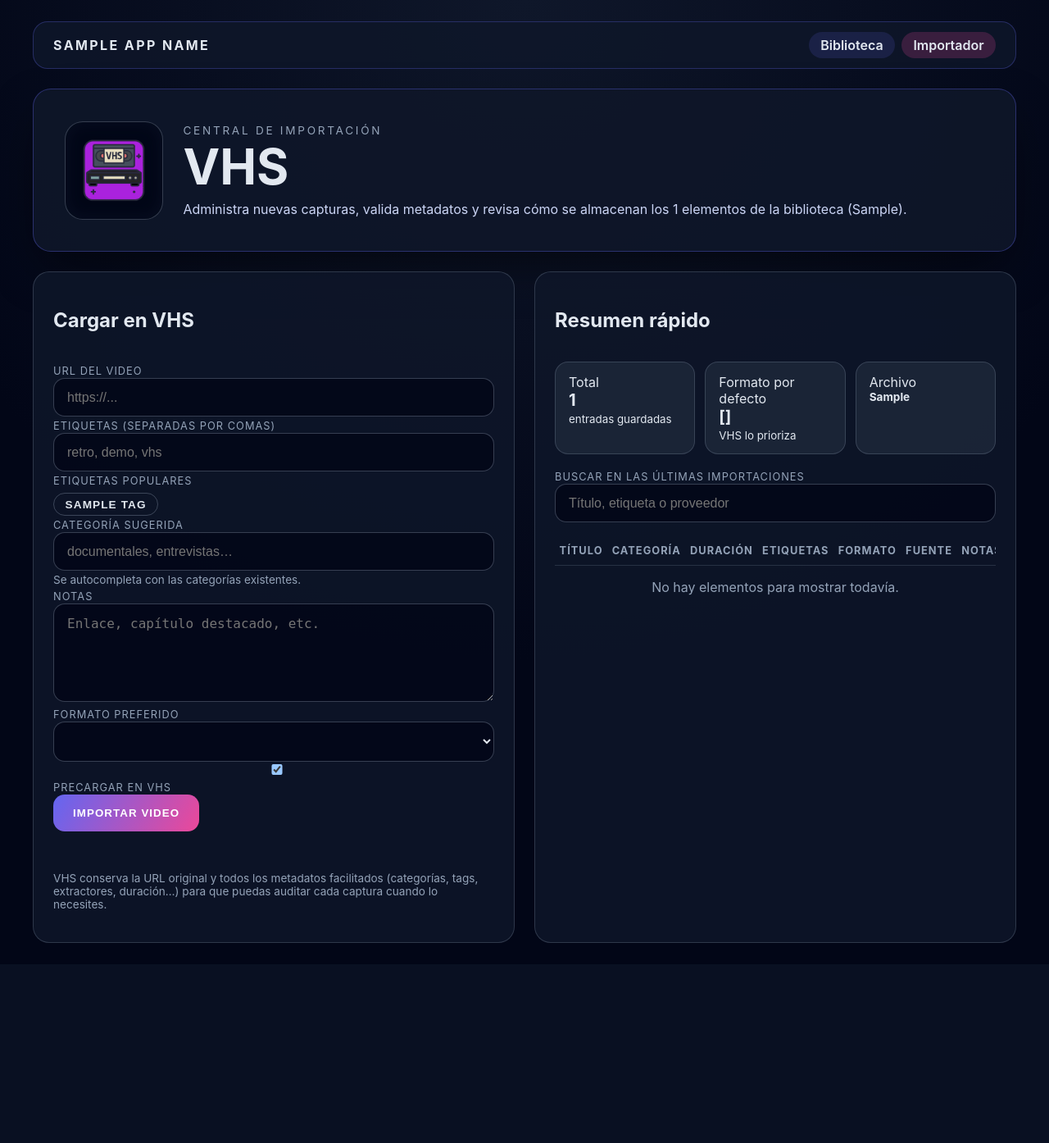
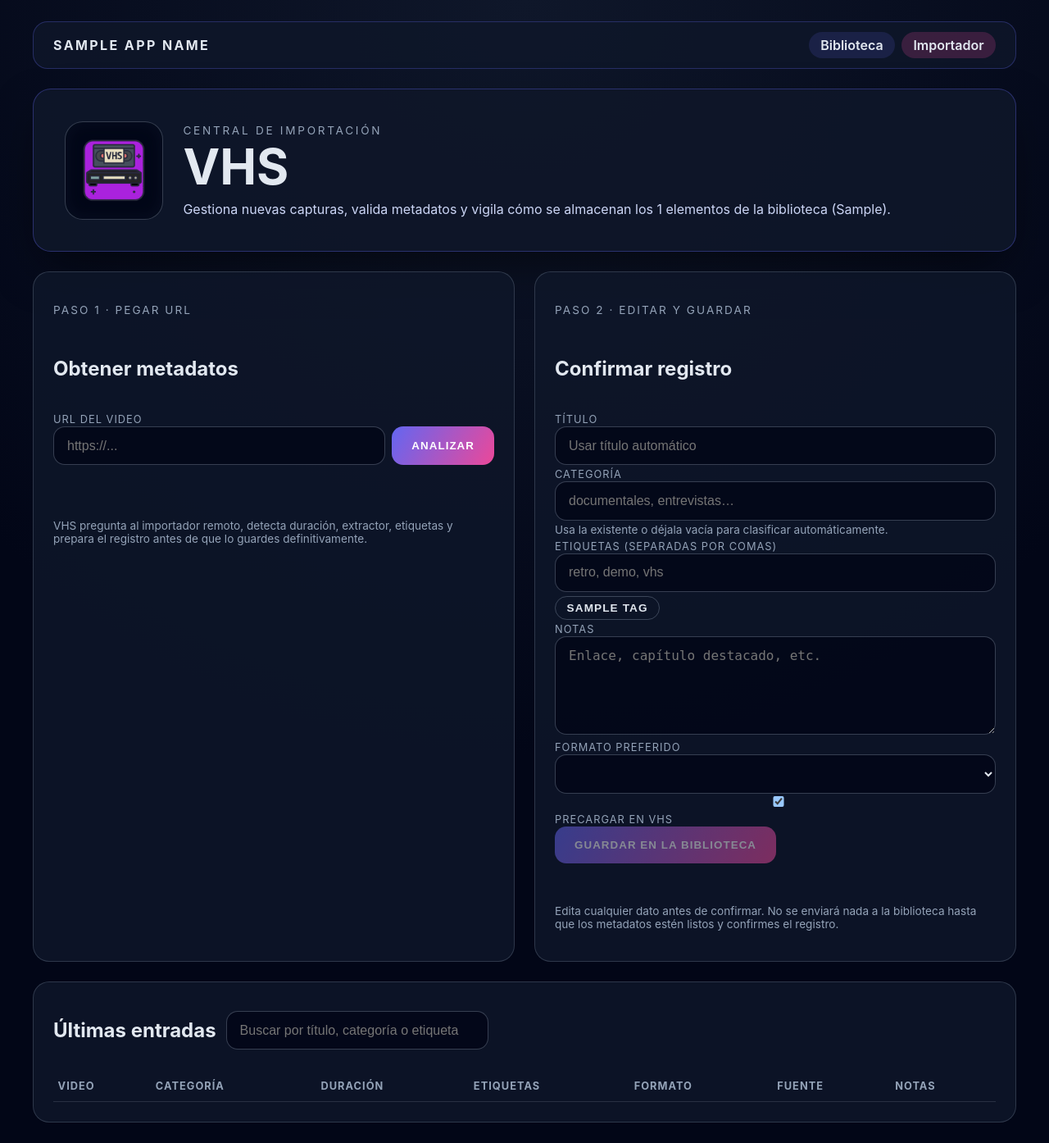
Before and after one commit to successbyfailure/Videorama, a Python web app: template templates/import_manager.html in a window 1280 px wide. Shown: the whole page at 82% size. Before the commit the page ends 1150 px from the top, so only its background shows below. Run offline with Jinja, Linux system fonts and the light colour scheme; the template is opened without the code that fills it: most values are stand-ins (such as "Sample title", 1, 10 or a date in 2020); lists and menus that the app fills with data are empty.

Commit message:
Revamp importer workflow

```diff
--- a/templates/import_manager.html
+++ b/templates/import_manager.html
@@ -108,7 +108,7 @@
       .panels {
         display: grid;
         gap: 1.5rem;
-        grid-template-columns: repeat(auto-fit, minmax(300px, 1fr));
+        grid-template-columns: repeat(auto-fit, minmax(320px, 1fr));
       }
       .panel {
         border-radius: 20px;
@@ -166,24 +166,20 @@
         background: linear-gradient(120deg, #6366f1, #ec4899);
         color: white;
       }
+      button:disabled {
+        opacity: 0.5;
+        cursor: not-allowed;
+      }
       .status-line {
         min-height: 1.25rem;
         font-size: 0.9rem;
       }
-      .library-meta {
-        display: grid;
-        grid-template-columns: repeat(auto-fit, minmax(140px, 1fr));
-        gap: 0.75rem;
+      .hint {
+        font-size: 0.85rem;
+        color: #94a3b8;
       }
-      .stat {
-        background: rgba(30, 41, 59, 0.8);
-        border-radius: 16px;
-        padding: 0.85rem 1rem;
-        border: 1px solid rgba(148, 163, 184, 0.25);
-      }
-      .stat strong {
-        display: block;
-        font-size: 1.25rem;
+      .table-wrapper {
+        overflow-x: auto;
       }
       table {
         width: 100%;
@@ -202,23 +198,11 @@
         letter-spacing: 0.08em;
         color: #94a3b8;
       }
-      .table-wrapper {
-        overflow-x: auto;
-      }
       .notes-cell {
         max-width: 220px;
         white-space: nowrap;
         text-overflow: ellipsis;
         overflow: hidden;
-      }
-      .empty-state {
-        text-align: center;
-        padding: 1rem;
-        color: #94a3b8;
-      }
-      .hint {
-        font-size: 0.85rem;
-        color: #94a3b8;
       }
       .source-cell a {
         color: #38bdf8;
@@ -226,6 +210,64 @@
       }
       .source-cell small {
         display: block;
+        color: #94a3b8;
+      }
+      .search-row {
+        display: flex;
+        flex-wrap: wrap;
+        gap: 0.75rem;
+        align-items: center;
+      }
+      .search-row input[type='search'] {
+        max-width: 320px;
+      }
+      .metadata-preview {
+        display: flex;
+        gap: 1rem;
+        padding: 1rem;
+        border-radius: 18px;
+        border: 1px solid rgba(99, 102, 241, 0.4);
+        background: rgba(15, 23, 42, 0.75);
+        align-items: center;
+      }
+      .metadata-preview.hidden {
+        display: none;
+      }
+      .metadata-preview img {
+        width: 140px;
+        height: 90px;
+        object-fit: cover;
+        border-radius: 12px;
+        border: 1px solid rgba(148, 163, 184, 0.35);
+        background: #020617;
+      }
+      .metadata-preview .meta-text {
+        display: flex;
+        flex-direction: column;
+        gap: 0.35rem;
+      }
+      .metadata-preview .meta-text h3 {
+        margin: 0;
+        font-size: 1.2rem;
+      }
+      .metadata-preview .meta-text span {
+        color: #94a3b8;
+        font-size: 0.9rem;
+      }
+      .metadata-preview .badge {
+        display: inline-flex;
+        align-items: center;
+        gap: 0.35rem;
+        padding: 0.25rem 0.7rem;
+        border-radius: 999px;
+        border: 1px solid rgba(148, 163, 184, 0.35);
+        font-size: 0.8rem;
+        color: #cbd5f5;
+      }
+      .steps-label {
+        font-size: 0.85rem;
+        text-transform: uppercase;
+        letter-spacing: 0.15em;
         color: #94a3b8;
       }
     </style>
@@ -248,26 +290,61 @@
             <p class="eyebrow">Central de importación</p>
             <h1>VHS</h1>
             <p>
-              Administra nuevas capturas, valida metadatos y revisa cómo se almacenan los {{ library_count }} elementos de
-              la biblioteca ({{ library_path }}).
+              Gestiona nuevas capturas, valida metadatos y vigila cómo se almacenan los {{ library_count }} elementos de la
+              biblioteca ({{ library_path }}).
             </p>
           </div>
         </div>
       </header>
       <div class="panels">
+        <section class="panel" id="probe-panel">
+          <p class="steps-label">Paso 1 · pegar URL</p>
+          <h2>Obtener metadatos</h2>
+          <form id="probe-form">
+            <label for="probe-url">URL del video</label>
+            <div style="display: flex; gap: 0.5rem; flex-wrap: wrap">
+              <input id="probe-url" type="url" placeholder="https://..." required style="flex: 1 1 220px" />
+              <button type="submit" style="flex: 0 0 auto">Analizar</button>
+            </div>
+          </form>
+          <div class="status-line" id="probe-status"></div>
+          <div class="metadata-preview hidden" id="metadata-preview">
+            <img id="preview-thumb" src="/assets/LogoVHS.png" alt="Miniatura" />
+            <div class="meta-text">
+              <h3 id="preview-title">Título del video</h3>
+              <span id="preview-details"></span>
+              <div class="badge" id="preview-meta"></div>
+            </div>
+          </div>
+          <p class="hint">
+            VHS pregunta al importador remoto, detecta duración, extractor, etiquetas y prepara el registro antes de que lo
+            guardes definitivamente.
+          </p>
+        </section>
         <section class="panel">
-          <h2>Cargar en VHS</h2>
+          <p class="steps-label">Paso 2 · editar y guardar</p>
+          <h2>Confirmar registro</h2>
           <form id="import-form">
+            <input type="hidden" id="url-input" name="url" />
             <div>
-              <label for="url-input">URL del video</label>
-              <input id="url-input" name="url" type="url" placeholder="https://..." required />
+              <label for="title-input">Título</label>
+              <input id="title-input" name="title" type="text" placeholder="Usar título automático" />
+            </div>
+            <div>
+              <label for="category-input">Categoría</label>
+              <input
+                id="category-input"
+                name="category"
+                type="text"
+                list="category-options"
+                placeholder="documentales, entrevistas…"
+                autocomplete="off"
+              />
+              <small class="hint">Usa la existente o déjala vacía para clasificar automáticamente.</small>
             </div>
             <div>
               <label for="tags-input">Etiquetas (separadas por comas)</label>
               <input id="tags-input" name="tags" type="text" placeholder="retro, demo, vhs" />
-            </div>
-            <div>
-              <label>Etiquetas populares</label>
               <div class="chip-group popular-tags">
                 {% if popular_tags %}
                   {% for tag in popular_tags %}
@@ -279,32 +356,20 @@
               </div>
             </div>
             <div>
-              <label for="category-input">Categoría sugerida</label>
-              <input
-                id="category-input"
-                name="category"
-                type="text"
-                list="category-options"
-                placeholder="documentales, entrevistas…"
-                autocomplete="off"
-              />
-              <small class="hint">Se autocompleta con las categorías existentes.</small>
-            </div>
-            <div>
               <label for="notes-input">Notas</label>
               <textarea id="notes-input" name="notes" placeholder="Enlace, capítulo destacado, etc."></textarea>
             </div>
             <div>
               <label for="format-input">Formato preferido</label>
               <select id="format-input" name="format">
-                <option value="video_high">video_high</option>
-                <option value="video_low">video_low</option>
-                <option value="audio">audio</option>
-                <option value="transcripcion">transcripción</option>
-                <option value="ffmpeg_1080p">ffmpeg_1080p</option>
-                <option value="ffmpeg_720p">ffmpeg_720p</option>
-                <option value="ffmpeg_480p">ffmpeg_480p</option>
-                <option value="ffmpeg_audio">ffmpeg_audio</option>
+                <option value="video_high" {% if default_format == 'video_high' %}selected{% endif %}>video_high</option>
+                <option value="video_low" {% if default_format == 'video_low' %}selected{% endif %}>video_low</option>
+                <option value="audio" {% if default_format == 'audio' %}selected{% endif %}>audio</option>
+                <option value="transcripcion" {% if default_format == 'transcripcion' %}selected{% endif %}>transcripción</option>
+                <option value="ffmpeg_1080p" {% if default_format == 'ffmpeg_1080p' %}selected{% endif %}>ffmpeg_1080p</option>
+                <option value="ffmpeg_720p" {% if default_format == 'ffmpeg_720p' %}selected{% endif %}>ffmpeg_720p</option>
+                <option value="ffmpeg_480p" {% if default_format == 'ffmpeg_480p' %}selected{% endif %}>ffmpeg_480p</option>
+                <option value="ffmpeg_audio" {% if default_format == 'ffmpeg_audio' %}selected{% endif %}>ffmpeg_audio</option>
               </select>
             </div>
             <div>
@@ -313,41 +378,25 @@
                 Precargar en VHS
               </label>
             </div>
-            <button type="submit">Importar video</button>
+            <button type="submit" id="submit-button" disabled>Guardar en la biblioteca</button>
             <div class="status-line" id="form-status"></div>
           </form>
           <p class="hint">
-            VHS conserva la URL original y todos los metadatos facilitados (categorías, tags, extractores, duración…) para
-            que puedas auditar cada captura cuando lo necesites.
+            Edita cualquier dato antes de confirmar. No se enviará nada a la biblioteca hasta que los metadatos estén
+            listos y confirmes el registro.
           </p>
         </section>
+      </div>
       <section class="panel">
-          <h2>Resumen rápido</h2>
-          <div class="library-meta">
-            <div class="stat">
-              <span>Total</span>
-              <strong>{{ library_count }}</strong>
-              <small>entradas guardadas</small>
-            </div>
-            <div class="stat">
-              <span>Formato por defecto</span>
-              <strong>{{ default_format }}</strong>
-              <small>VHS lo prioriza</small>
-            </div>
-            <div class="stat">
-              <span>Archivo</span>
-              <strong style="font-size: 0.85rem">{{ library_path.split('/')[-1] }}</strong>
-            </div>
-          </div>
-          <div>
-            <label for="search-input">Buscar en las últimas importaciones</label>
-            <input id="search-input" type="search" placeholder="Título, etiqueta o proveedor" />
+        <div class="search-row">
+          <h2>Últimas entradas</h2>
+          <input id="search-input" type="search" placeholder="Buscar por título, categoría o etiqueta" />
         </div>
         <div class="table-wrapper">
           <table>
             <thead>
               <tr>
-                  <th>Título</th>
+                <th>Video</th>
                 <th>Categoría</th>
                 <th>Duración</th>
                 <th>Etiquetas</th>
@@ -356,46 +405,200 @@
                 <th>Notas</th>
               </tr>
             </thead>
-              <tbody id="recent-entries"></tbody>
+            <tbody id="table-body"></tbody>
           </table>
-            <div id="empty-state" class="empty-state" hidden>
-              No hay elementos para mostrar todavía.
-            </div>
         </div>
       </section>
     </div>
-    </div>
     <datalist id="category-options">
       {% for category in categories %}
-        <option value="{{ category }}"></option>
+        <option value="{{ category }}">{{ category }}</option>
       {% endfor %}
     </datalist>
     <script>
-      const defaultFormat = "{{ default_format }}";
-      const recentEntries = {{ recent_entries | tojson | safe }};
-      const tableBody = document.getElementById('recent-entries');
-      const emptyState = document.getElementById('empty-state');
+      const recentEntries = {{ recent_entries|tojson }};
+      const defaultFormat = {{ default_format|tojson }};
+
+      const probeForm = document.getElementById('probe-form');
+      const probeUrlInput = document.getElementById('probe-url');
+      const probeStatus = document.getElementById('probe-status');
+      const metadataPreview = document.getElementById('metadata-preview');
+      const previewTitle = document.getElementById('preview-title');
+      const previewDetails = document.getElementById('preview-details');
+      const previewMeta = document.getElementById('preview-meta');
+      const previewThumb = document.getElementById('preview-thumb');
+
+      const importForm = document.getElementById('import-form');
+      const urlInput = document.getElementById('url-input');
+      const titleInput = document.getElementById('title-input');
+      const categoryInput = document.getElementById('category-input');
+      const tagInput = document.getElementById('tags-input');
+      const notesInput = document.getElementById('notes-input');
+      const formatInput = document.getElementById('format-input');
+      const autoDownloadInput = document.getElementById('auto-download');
+      const submitButton = document.getElementById('submit-button');
       const statusLine = document.getElementById('form-status');
-      const importForm = document.getElementById('import-form');
+
       const searchInput = document.getElementById('search-input');
-      const formatInput = document.getElementById('format-input');
-      const tagInput = document.getElementById('tags-input');
+      const tableBody = document.getElementById('table-body');
+
+      const popularTagButtons = document.querySelectorAll('.popular-tag');
+
+      let currentEntry = null;
+
+      function resetEditor() {
+        currentEntry = null;
+        urlInput.value = '';
+        titleInput.value = '';
+        categoryInput.value = '';
+        tagInput.value = '';
+        notesInput.value = '';
         formatInput.value = defaultFormat;
-      document.querySelectorAll('.popular-tag').forEach((button) => {
-        button.addEventListener('click', () => addPopularTag(button.getAttribute('data-tag')));
+        autoDownloadInput.checked = true;
+        metadataPreview.classList.add('hidden');
+        previewTitle.textContent = 'Título del video';
+        previewDetails.textContent = '';
+        previewMeta.textContent = '';
+        previewThumb.src = '/assets/LogoVHS.png';
+        submitButton.disabled = true;
+      }
+
+      function formatDuration(seconds) {
+        if (!seconds || Number.isNaN(Number(seconds))) {
+          return '—';
+        }
+        const minutes = Math.round(Number(seconds) / 60);
+        return `${minutes} min`;
+      }
+
+      function populatePreview(entry) {
+        currentEntry = entry;
+        urlInput.value = entry.url || '';
+        titleInput.value = entry.title || '';
+        if (entry.category) {
+          categoryInput.value = entry.category;
+        }
+        if (entry.tags && entry.tags.length) {
+          tagInput.value = entry.tags.join(', ');
+        }
+        previewTitle.textContent = entry.title || entry.url;
+        const details = [entry.uploader, entry.extractor].filter(Boolean).join(' · ');
+        previewDetails.textContent = details;
+        const metaBits = [];
+        if (entry.duration) {
+          metaBits.push(formatDuration(entry.duration));
+        }
+        if (entry.category) {
+          metaBits.push(entry.category);
+        }
+        previewMeta.textContent = metaBits.join(' · ') || 'Metadatos listos';
+        if (entry.thumbnail) {
+          previewThumb.src = entry.thumbnail;
+        } else {
+          previewThumb.src = '/assets/LogoVHS.png';
+        }
+        metadataPreview.classList.remove('hidden');
+        submitButton.disabled = false;
+        titleInput.focus();
+      }
+
+      probeForm.addEventListener('submit', async (event) => {
+        event.preventDefault();
+        const url = probeUrlInput.value.trim();
+        if (!url) {
+          probeStatus.textContent = 'Introduce una URL válida.';
+          return;
+        }
+        resetEditor();
+        probeStatus.textContent = 'Consultando metadatos…';
+        try {
+          const response = await fetch(`/api/import/probe?${new URLSearchParams({ url })}`);
+          const payload = await response.json();
+          if (!response.ok) {
+            throw new Error(payload.detail || 'No se pudo analizar la URL');
+          }
+          if (!payload.entry) {
+            throw new Error('Respuesta incompleta del servidor');
+          }
+          populatePreview(payload.entry);
+          statusLine.textContent = '';
+          probeStatus.textContent = 'Metadatos listos, revisa el formulario.';
+        } catch (error) {
+          probeStatus.textContent = `⚠️ ${error.message}`;
+        }
+      });
+
+      importForm.addEventListener('submit', async (event) => {
+        event.preventDefault();
+        if (!currentEntry) {
+          statusLine.textContent = 'Primero analiza una URL.';
+          return;
+        }
+        const payload = {
+          url: urlInput.value,
+          title: titleInput.value.trim() || undefined,
+          tags: tagInput.value
+            .split(',')
+            .map((tag) => tag.trim())
+            .filter(Boolean),
+          notes: notesInput.value.trim() || undefined,
+          category: categoryInput.value.trim() || undefined,
+          format: formatInput.value || defaultFormat,
+          auto_download: autoDownloadInput.checked,
+        };
+        statusLine.textContent = 'Guardando…';
+        try {
+          const response = await fetch('/api/library', {
+            method: 'POST',
+            headers: { 'Content-Type': 'application/json' },
+            body: JSON.stringify(payload),
+          });
+          const stored = await response.json();
+          if (!response.ok) {
+            throw new Error(stored.detail || 'No se pudo guardar');
+          }
+          statusLine.textContent = `✔️ Importado: ${stored.title}`;
+          recentEntries.unshift(stored);
+          recentEntries.splice(50);
+          renderRows(getFilteredEntries());
+          if (payload.auto_download) {
+            statusLine.textContent += ' · Precarga solicitada';
+          }
+          resetEditor();
+          probeUrlInput.value = '';
+          probeUrlInput.focus();
+        } catch (error) {
+          statusLine.textContent = `⚠️ ${error.message}`;
+        }
+      });
+
+      popularTagButtons.forEach((button) => {
+        button.addEventListener('click', () => {
+          const tag = button.dataset.tag;
+          if (!tag) {
+            return;
+          }
+          const current = tagInput.value
+            .split(',')
+            .map((item) => item.trim())
+            .filter(Boolean);
+          if (!current.includes(tag)) {
+            current.push(tag);
+          }
+          tagInput.value = current.join(', ');
+          tagInput.focus();
+        });
       });
 
       function renderRows(items) {
-        tableBody.innerHTML = '';
-        if (!items.length) {
-          emptyState.hidden = false;
+        if (!tableBody) {
           return;
         }
-        emptyState.hidden = true;
+        tableBody.innerHTML = '';
         const fragment = document.createDocumentFragment();
         items.forEach((item) => {
           const row = document.createElement('tr');
-          const duration = item.duration ? `${Math.round(item.duration / 60)} min` : '—';
+          const duration = item.duration ? formatDuration(item.duration) : '—';
           row.innerHTML = `
             <td><strong>${item.title || 'Sin título'}</strong><br /><small>${item.uploader || ''}</small></td>
             <td>${item.category || 'miscelánea'}</td>
@@ -452,65 +655,7 @@
         }
       }
 
-      importForm.addEventListener('submit', async (event) => {
-        event.preventDefault();
-        const formData = new FormData(importForm);
-        const payload = {
-          url: formData.get('url'),
-          tags: (formData.get('tags') || '')
-            .split(',')
-            .map((tag) => tag.trim())
-            .filter(Boolean),
-          notes: formData.get('notes') || undefined,
-          category: formData.get('category') || undefined,
-          format: formData.get('format') || defaultFormat,
-          auto_download: formData.get('auto_download') === 'on',
-        };
-        statusLine.textContent = 'Procesando…';
-        try {
-          const response = await fetch('/api/library', {
-            method: 'POST',
-            headers: { 'Content-Type': 'application/json' },
-            body: JSON.stringify(payload),
-          });
-          if (!response.ok) {
-            const detail = await response.json().catch(() => ({}));
-            throw new Error(detail.detail || 'Error al importar');
-          }
-          const stored = await response.json();
-          statusLine.textContent = `✔️ Importado: ${stored.title}`;
-          importForm.reset();
-          formatInput.value = defaultFormat;
-          recentEntries.unshift(stored);
-          recentEntries.splice(50);
-          renderRows(getFilteredEntries());
-          if (payload.auto_download) {
-            statusLine.textContent += ' · Precarga solicitada';
-          }
-        } catch (error) {
-          statusLine.textContent = `⚠️ ${error.message}`;
-        } finally {
-          setTimeout(() => {
-            statusLine.textContent = '';
-          }, 6000);
-        }
-      });
-
-      function addPopularTag(tag) {
-        if (!tag || !tagInput) {
-          return;
-        }
-        const current = tagInput.value
-          .split(',')
-          .map((item) => item.trim())
-          .filter(Boolean);
-        if (!current.includes(tag)) {
-          current.push(tag);
-        }
-        tagInput.value = current.join(', ');
-        tagInput.focus();
-      }
-
+      resetEditor();
       renderRows(recentEntries);
       if (!recentEntries.length) {
         refreshEntries();
```
Also changed, not shown: videorama/main.py (+36 -1 lines). Lines whose indentation alone changed are shown as unchanged.
